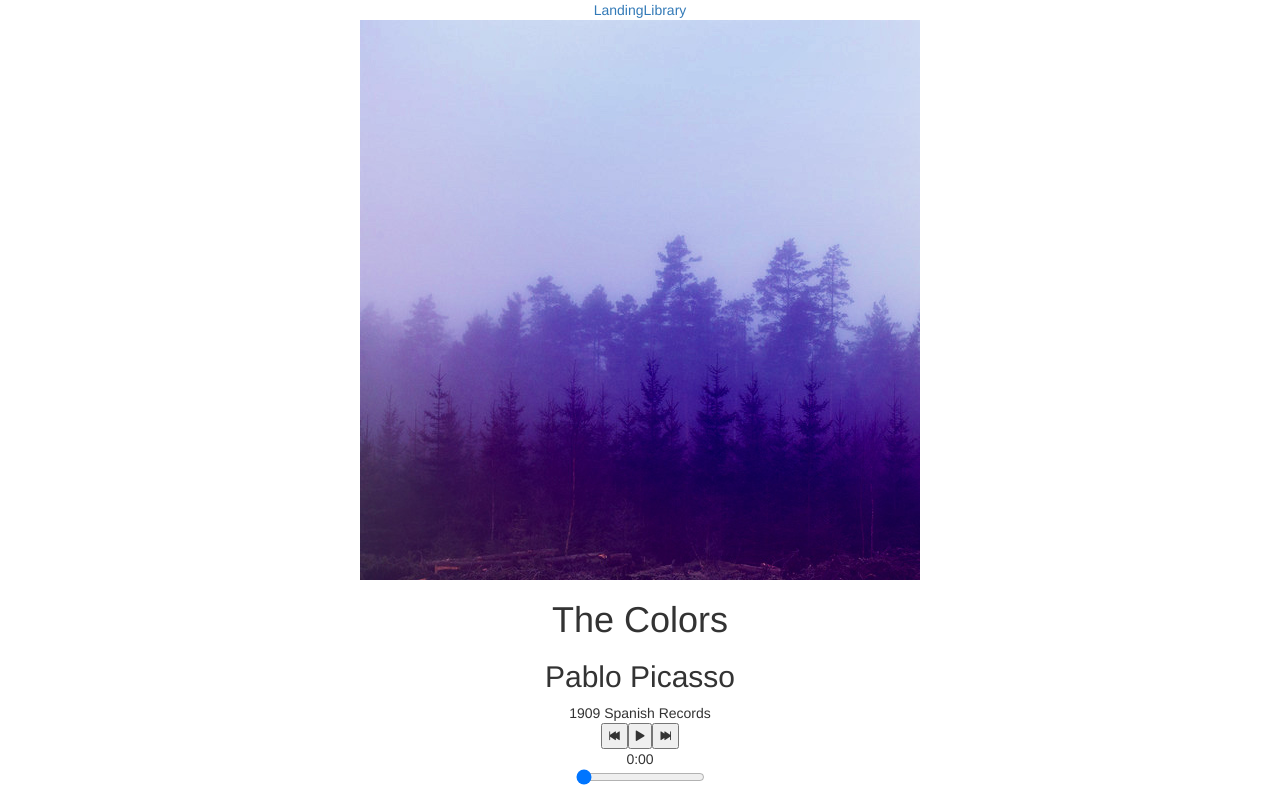
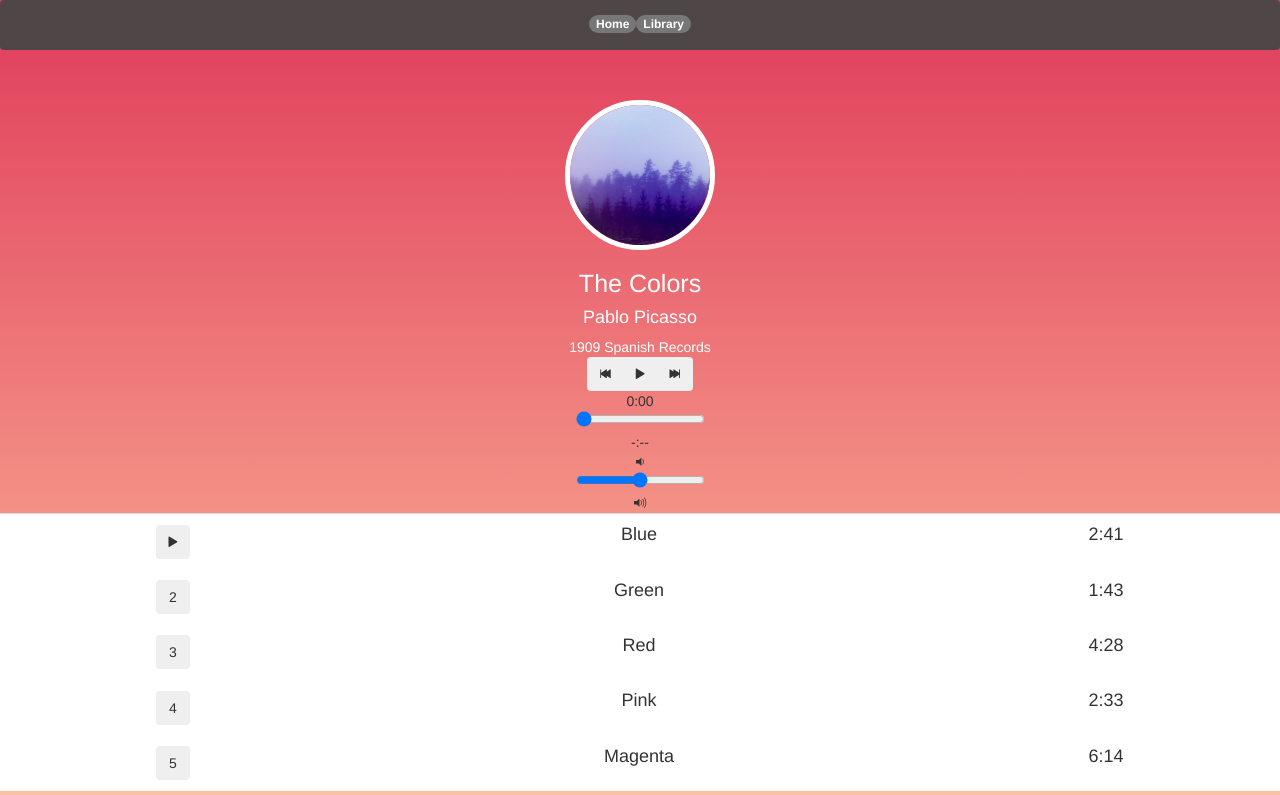
Before and after one commit to farahkhancode/bloc-jams-react, a React (Create React App) app: page /album/the-colors in a window 1280 px wide. Shown: the top 795 px of the page. Built offline with nearby package versions, Linux system fonts and the light colour scheme.

Commit message:
adding assignment

```diff
--- a/src/App.js
+++ b/src/App.js
@@ -14,10 +14,7 @@ class App extends Component {
     return (
       <div className="App">
       <header>
-         <nav>
-            <Link to='/'>Landing</Link>
-            <Link to='/library'>Library</Link>
-        </nav>
+      <Navbar/>
       </header>
       <main>
       <Route exact path="/" component={Landing} />
--- a/src/components/Album.js
+++ b/src/components/Album.js
@@ -1,8 +1,6 @@
 import React, { Component } from 'react';
 import albumData from './../data/albums';
 import PlayerBar from './PlayerBar';
-import Ionicon from 'react-ionicons';
-
 
 
 
@@ -125,13 +123,14 @@ formatTime(t){
 
   render() {
     return (
+
       <section className="album">
       <section id="album-info">
           <img id="album-cover-art" src={this.state.album.albumCover} alt="coverimage" />
          <div className="album-details">
          <h1 id="album-title">{this.state.album.title}</h1>
          <h2 className="artist">{this.state.album.artist}</h2>
-         <div id="release-info">{this.state.album.releaseInfo}</div>
+         <div id="release-info" >{this.state.album.releaseInfo}</div>
          </div>
        </section>
 
@@ -148,20 +147,20 @@ formatTime(t){
           handleVolumeChange={(e) => this.handleVolumeChange(e)}
           formatTime={(t) => this.formatTime(t)}
         />
-       <table id="song-list" align="center" >
+       <table id="song-list" align="center" className="table">
           <colgroup>
             <col id="song-number-column" />
             <col id="song-title-column" />
             <col id="song-duration-column" />
           </colgroup>
-          <tbody className ="songs-list">
+          <tbody className ="list-group">
           { this.state.album.songs.map(( song, index ) =>
-          <tr className="song" key={index}
+          <tr className="song"  key={index}
           onClick={() => this.handleSongClick(song)}
           onMouseEnter={() => this.setState({isHovered: index+1})}
           onMouseLeave={() => this.setState({isHovered: false})}>
-          <td className="song-actions">
-          <button id="song-action-buttons">
+          <td className="song-actions" scope="row">
+          <button id="song-action-buttons" className="btn btn-light">
           {(this.state.currentSong.title === song.title) ?
           <span className={this.state.isPlaying ? "ion-pause" : "ion-play"}></span>
           :
--- a/src/components/Landing.js
+++ b/src/components/Landing.js
@@ -2,8 +2,12 @@ import React from 'react';
 
 const Landing = () => (
   <section className="landing">
-  <h1 className="appname">Bloc Jams</h1>
-  <h1 className="hero-title">Turn the music up!</h1>
+  <div className="jumbotron jumbotron-fluid">
+  <div className="container">
+    <h1 className="appname">Bloc Jams</h1>
+    <p className="hero-title">Turn the music up!</p>
+  </div>
+</div>
 
   <section className="selling-points">
     <div className="point1">
--- a/src/components/Navbar.js
+++ b/src/components/Navbar.js
@@ -10,40 +10,10 @@ class Navbar extends Component {
 
   render() {
    return (
-
-     <nav className="navbar navbar-expand-lg navbar-light bg-light">
-       <a className="navbar-brand" href="#">Navbar</a>
-       <button className="navbar-toggler" type="button" data-toggle="collapse" data-target="#navbarSupportedContent" aria-controls="navbarSupportedContent" aria-expanded="false" aria-label="Toggle navigation">
-         <span className="navbar-toggler-icon"></span>
-       </button>
-
-       <div className="collapse navbar-collapse" id="navbarSupportedContent">
-         <ul className="navbar-nav mr-auto">
-           <li className="nav-item active">
-             <a className="nav-link" href="#">Home <span className="sr-only">(current)</span></a>
-           </li>
-           <li className="nav-item">
-             <a className="nav-link" href="#">Link</a>
-           </li>
-           <li className="nav-item dropdown">
-             <a className="nav-link dropdown-toggle" href="#" id="navbarDropdown" role="button" data-toggle="dropdown" aria-haspopup="true" aria-expanded="false">
-               Dropdown
-             </a>
-             <div className="dropdown-menu" aria-labelledby="navbarDropdown">
-             <Link to='/' className="dropdown-item">Landing</Link>
-             <Link to='/library'className="dropdown-item">Library</Link>
-             </div>
-           </li>
-           <li className="nav-item">
-             <a className="nav-link disabled" href="#">Disabled</a>
-           </li>
-         </ul>
-         <form className="form-inline my-2 my-lg-0">
-           <input className="form-control mr-sm-2" type="search" placeholder="Search" aria-label="Search" />
-           <button className="btn btn-outline-success my-2 my-sm-0" type="submit">Search</button>
-         </form>
-       </div>
-     </nav>
+     <nav className= "navbar">
+     <Link to='/' className = "badge badge-secondary">Home</Link>
+     <Link to='/library' className  = "badge badge-secondary">Library</Link>
+   </nav>
     );
   }
 }
--- a/src/components/PlayerBar.js
+++ b/src/components/PlayerBar.js
@@ -5,15 +5,21 @@ class PlayerBar extends Component {
     return (
       <section className="player-bar">
       <section id="buttons">
-        <button id="previous" onClick={this.props.handlePrevClick}>
-          <span className="ion-skip-backward"></span>
-        </button>
-        <button id="play-pause" onClick={this.props.handleSongClick} >
-          <span className={this.props.isPlaying ? 'ion-pause' : 'ion-play'}></span>
-        </button>
-        <button id="next" onClick={this.props.handleNextClick}>
-          <span className="ion-skip-forward"></span>
-        </button>
+      <div className="btn-group" role="group" aria-label="Basic example">
+<button type="button" className="btn btn-secondary"
+id="previous" onClick={this.props.handlePrevClick}>
+<span className="ion-skip-backward"></span>
+</button>
+<button type="button" className="btn btn-secondary"
+id="play-pause" onClick={this.props.handleSongClick}>
+<span className={this.props.isPlaying ? 'ion-pause' : 'ion-play'}></span>
+</button>
+<button type="button" className="btn btn-secondary"
+id="next" onClick={this.props.handleNextClick}><span className="ion-skip-forward">
+</span>
+</button>
+</div>
+
       </section>
       <section id="time-control">
       <div className="current-time">{this.props.formatTime(this.props.currentTime)}</div>
--- a/src/index.css
+++ b/src/index.css
@@ -4,6 +4,18 @@ body {
   margin: 0;
   padding: 0;
   font-family: helvetica;
+  text-align:left;
+  background: linear-gradient(#e03c5a
+, #ffc3a0);
+
+}
+
+ .jumbotron {
+   background: white;
+   margin-top:20px;
+ }
+
+.badge {
 
 
 }
@@ -12,3 +24,156 @@ input[type=range]{
   display: inline;
   width: auto;
 }
+
+/* landing.js */
+
+.navbar {
+    background: #4f4647;
+    position: relative;
+    min-height: 50px;
+    margin-bottom: 20px;
+    border: 1px solid transparent;
+    padding-top:12px;
+}
+
+.library{
+  padding-top: 100px;
+  padding-bottom: 200px;
+}
+.appname{
+  padding-bttom:0px;
+  font-size: 70px;
+}
+
+h1.appname{
+  color:#4f4647;
+  font-family: impact;
+}
+
+.hero-title{
+  font-size: 18px;
+  font-style:italic;
+  padding-bottom: 10px;
+
+}
+
+.point-description{
+  padding: 5px;
+  color: white;
+}
+
+.selling-points{
+  font-size: 12px;
+
+}
+
+.point1{
+  padding: 54px;
+  border-bottom: 3px solid rgba(255,255,255,.25);
+}
+
+.point2{
+  padding: 54px;
+  border-bottom: 3px solid rgba(255,255,255,.25);
+}
+.point3{
+  padding: 54px;
+  border-bottom: 3px solid rgba(255,255,255,.25);
+}
+
+/* library.js */
+
+
+#custom-cover{
+  border-radius: 50%;
+  height: 150px;
+  width: 150px;
+  border-style: solid;
+  border-color:white;
+  border-width: 5px;
+}
+
+
+/* album.js */
+.song-duration{
+  align-content: right;
+}
+
+
+h1{
+font-size: 25px;
+margin-top: 20px;
+color: white;
+}
+
+h2{
+font-size: 18px;
+margin-top: 0px;
+color: white;
+}
+
+#release-info{
+font-size: 18 px;
+color: white;
+
+}
+td{
+  padding-right: 20px;
+  font-size: 18px;;
+}
+
+#album-info{
+
+}
+
+#song-list{
+text-align:center;
+background:white;
+padding-bottom: 50px;
+}
+
+#album-cover-art{
+
+  border-radius: 50%;
+  height: 150px;
+  width: 150px;
+  border-style: solid;
+  border-color:white;
+  border-width: 5px;
+  margin-top: 30px;
+}
+
+.list-group-item {
+    position: relative;
+    width: 500px;
+}
+
+
+
+.song-info{
+padding-top: 20px;
+padding-bottom: 20px;
+
+}
+
+
+.album-details{
+
+}
+
+
+
+.player-bar{
+
+
+}
+
+.song-actions{
+  font-size: 25px;
+}
+.song{
+  column-gap: 40px;
+  font-size: 25px;
+  padding-top:100px;
+  border-bottom: 3px solid rgba(255,255,255,.25);
+}
```
